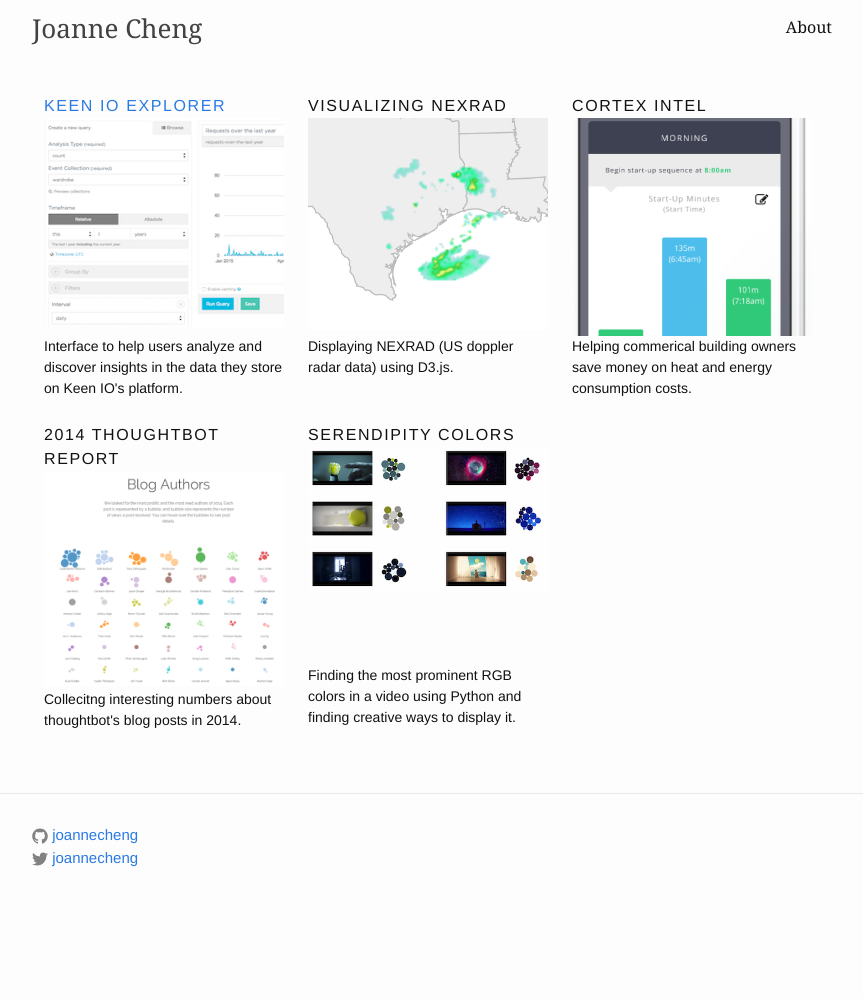
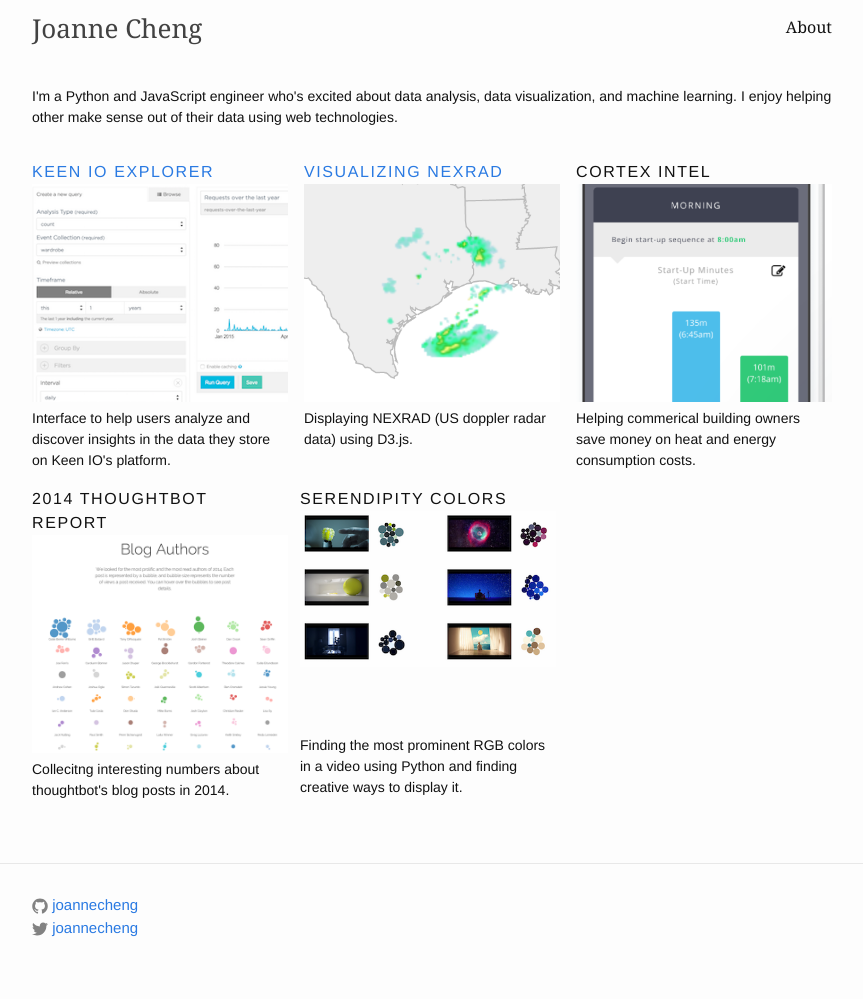
Before and after one commit to joannecheng/joannecheng.github.io, a Jekyll site: the page built from index.html, in a window 1280 px wide. Shown: the whole page, without its empty margins (208-1071 px from the left). Built offline with Jekyll 4.4.1, drawn with Linux system fonts in a browser that asks for light colours; nearby versions of some CDN libraries; library files that are not in the unit come from our copies; before the commit the page ends 929 px from its top, so only the background shows below that.

Commit message:
Update personal statement

```diff
--- a/_sass/_layout.scss
+++ b/_sass/_layout.scss
@@ -248,4 +248,5 @@
   height: 218px;
   width: 100%;
   overflow: hidden;
+  margin-bottom: 6px;
 }
--- a/index.html
+++ b/index.html
@@ -5,11 +5,20 @@
 <div class="home">
   <!-- header, my name -->
 
+  <!-- Personal Statemnt -->
+  <div class="personal-statement mb4 f6">
+    I'm a Python and JavaScript engineer who's excited
+    about data analysis, data visualization, and machine learning.
+
+    I enjoy helping other make sense out of their data using
+    web technologies.
+  </div>
+
   <!-- list of tags -->
   <!-- list of projects -->
-  <div class="flex flex-wrap items-start justify-center">
+  <div class="flex flex-wrap items-start justify-between">
 
-    <div class="w5 pa2 mr2 mb2">
+    <div class="w5 mb3">
       <div class="">
         <a href="/projects/explorer.html">
           <div class="ttu tracked">Keen IO Explorer</div>
@@ -30,11 +39,15 @@
     </div>
 
 
-    <div class="w5 pa2 mr2 mb2">
-        <div class="ttu tracked">Visualizing NEXRAD</div>
+    <div class="w5 mb3">
+        <a href="/projects/nexrad-d3.html">
+          <div class="ttu tracked">Visualizing NEXRAD</div>
+        </a>
 
         <div class="project-image">
-          <img src="/assets/img/nexrad-d3-mini.png" />
+          <a href="/projects/nexrad-d3.html">
+            <img src="/assets/img/nexrad-d3-mini.png" />
+          </a>
         </div>
 
         <div class="description f6">
@@ -43,7 +56,7 @@
     </div>
 
 
-    <div class="w5 pa2 mr2 mb2">
+    <div class="w5 mb3">
       <div class="">
         <div class="ttu tracked">Cortex Intel</div>
 
@@ -60,7 +73,7 @@
     </div>
 
 
-    <div class="w5 pa2 mr2 mb2">
+    <div class="w5 mb3">
       <div class="">
         <div class="ttu tracked">2014 thoughtbot Report</div>
 
@@ -77,7 +90,7 @@
     </div>
 
 
-    <div class="w5 pa2 mr2 mb2">
+    <div class="w5 mb3">
       <div class="">
         <div class="ttu tracked">Serendipity Colors</div>
 
```
